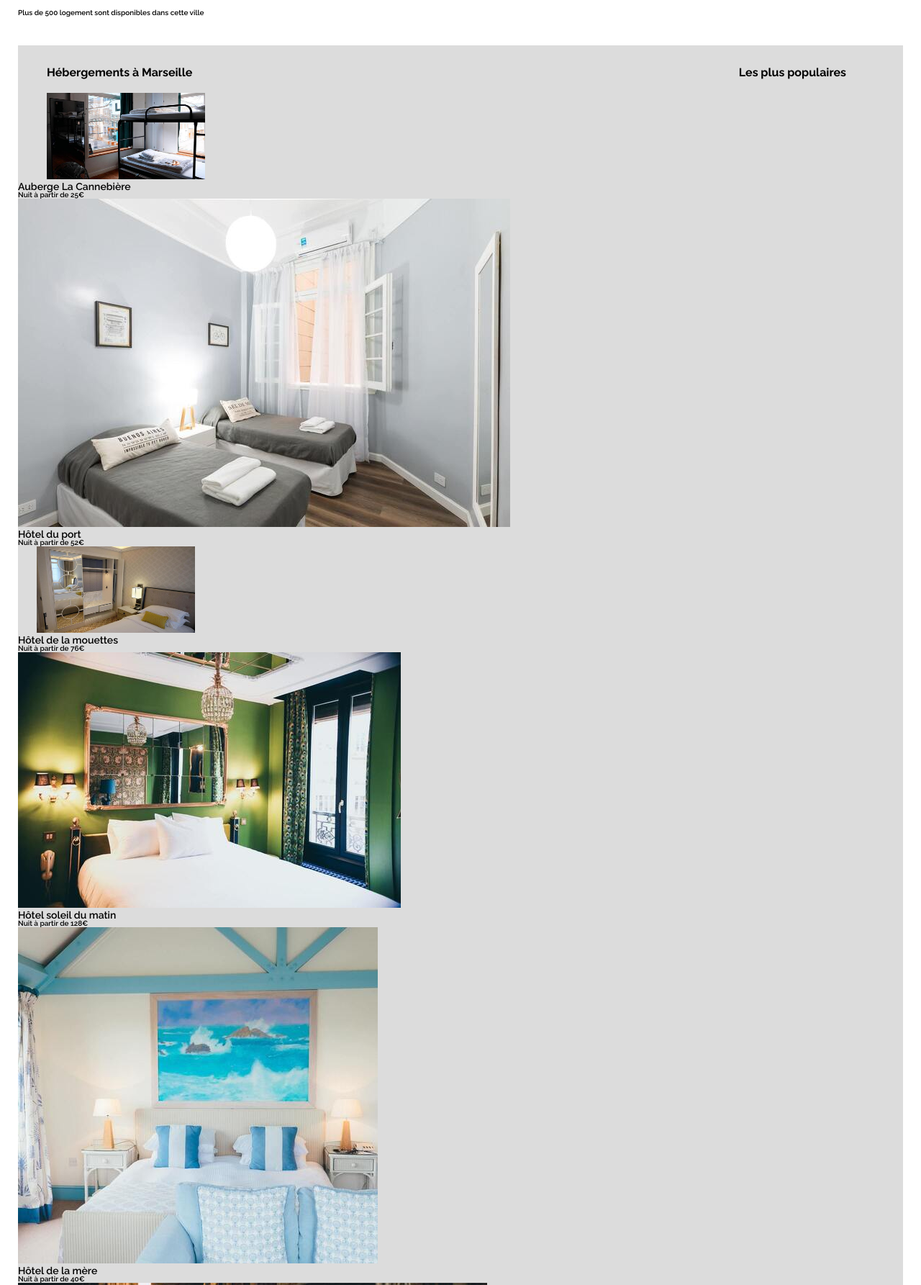
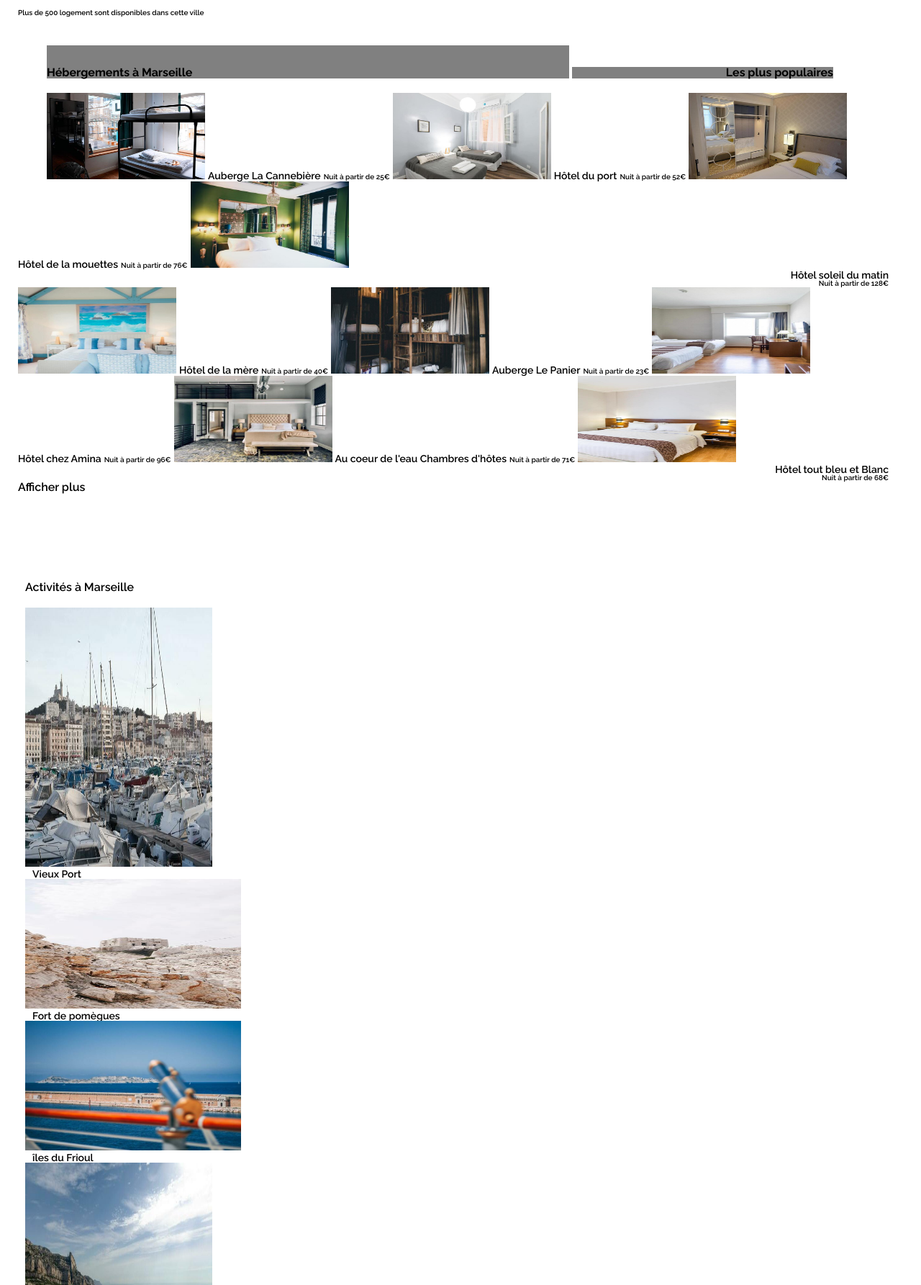
Before and after one commit to reddiamond27/P2_01_lienGithub, a plain HTML site: page index.html in a window 1280 px wide. Shown: the part 340-2125 px from the top of the page at 72% size. Drawn offline with Linux system fonts and the light colour scheme.

Commit message:
modification

```diff
--- a/index.html
+++ b/index.html
@@ -4,7 +4,7 @@
 <head>
 
     <meta charset="utf-8" />
-    <link rel="stylesheet" href="new.css" />
+    <link rel="stylesheet" href="style.css" />
     <link rel="preconnect" href="https://fonts.gstatic.com">
     <link href="https://fonts.googleapis.com/css2?family=Raleway:ital,wght@0,600;0,700;1,600&display=swap" rel="stylesheet">
     <link rel="preconnect" href="https://fonts.gstatic.com">
@@ -66,9 +66,9 @@
 
 
 
-        <div>
-            <p>
-                <div class="cannebière">
+
+
+        <div class="cannebiere">
             <a href="Projet 2 - Reservia/images/hebergements/4_small/marcus-loke-WQJvWU_HZFo-unsplash.jpg">
                 <img src="Projet 2 - Reservia/images/hebergements/4_small/marcus-loke-WQJvWU_HZFo-unsplash.jpg" class="image1" alt=" Auberge La cannebière" /></a>
         </div>
@@ -78,16 +78,15 @@
         <div class="à">
             <h5>Nuit à partir de 25€</h5>
         </div>
-            </p>
-        </div>
 
 
-        <div>
-            <p>
+
+
+
         <div class="port">
 
             <a href="Projet 2 - Reservia/images/hebergements/4_small/hotel du port small.jpg">
-                        <img src="Projet 2 - Reservia/images/hebergements/4_small/hotel du port small.jpg" class="images2" alt=" Hôtel du port" /></a>
+                <img src="Projet 2 - Reservia/images/hebergements/4_small/hotel du port small.jpg" class="photo" alt=" Hôtel du port" /></a>
         </div>
 
 
@@ -98,16 +97,14 @@
         <div class="y">
             <h5>Nuit à partir de 52€</h5>
         </div>
-            </p>
-        </div>
 
 
 
-        <div>
-            <p>
+
+
         <div class="mouette">
             <a href="Projet 2 - Reservia/images/hebergements/4_small/hotel les mouettes small.jpg">
-                        <img src="Projet 2 - Reservia/images/hebergements/4_small/hotel les mouettes small.jpg" class="image3" alt=" Hôtel de la mouettes" alt=" Auberge La cannebière" /></a>
+                <img src="Projet 2 - Reservia/images/hebergements/4_small/hotel les mouettes small.jpg" class="video" alt=" Hôtel de la mouettes" alt=" Auberge La cannebière" /></a>
         </div>
         <div class="t">
             <h4>Hôtel de la mouettes</h4>
@@ -115,15 +112,13 @@
         <div class="i">
             <h5>Nuit à partir de 76€</h5>
         </div>
-            </p>
-        </div>
 
 
-        <div>
-            <p>
+
+
         <div class="soleil">
             <a href="Projet 2 - Reservia/images/hebergements/4_small/hotel soleil du matin.jpg">
-                        <img src="Projet 2 - Reservia/images/hebergements/4_small/hotel soleil du matin.jpg" alt=" Hôtel soleil du matin" /></a>
+                <img src="Projet 2 - Reservia/images/hebergements/4_small/hotel soleil du matin.jpg" class="soleile" alt=" Hôtel soleil du matin" /></a>
         </div>
         <div class="a">
             <h4>Hôtel soleil du matin</h4>
@@ -131,58 +126,53 @@
         <div class="z">
             <h5>Nuit à partir de 128€</h5>
         </div>
-            </p>
-        </div>
 
-        <div>
-            <p>
+
+
+
         <div class="mère">
             <a href="Projet 2 - Reservia/images/hebergements/4_small/hotel de la mere.jpg ">
-                        <img src="Projet 2 - Reservia/images/hebergements/4_small/hotel de la mere.jpg " alt=" Hôtel de la mère" /></a>
+                <img src="Projet 2 - Reservia/images/hebergements/4_small/hotel de la mere.jpg " class="mères" alt=" Hôtel de la mère" /></a>
         </div>
         <div class="e">
             <h4>Hôtel de la mère</h4>
         </div>
         <div class="r">
             <h5>Nuit à partir de 40€</h5>
+
         </div>
-            </p>
-        </div>
-        <div>
-            <p>
+
         <div class="panier">
             <a href="Projet 2 - Reservia/images/hebergements/4_small/auberge le panier.jpg ">
-                        <img src="Projet 2 - Reservia/images/hebergements/4_small/auberge le panier.jpg " alt=" Auberge Le Panier" /></a>
+                <img src="Projet 2 - Reservia/images/hebergements/4_small/auberge le panier.jpg " class="paniers" alt=" Auberge Le Panier" /></a>
         </div>
         <div class="k">
             <h4>Auberge Le Panier</h4>
         </div>
         <div class="l">
             <h5>Nuit à partir de 23€</h5>
-                    <div>
-            </p>
         </div>
-            <div>
-                <p>
+
+
         <div class="amina">
             <a href="Projet 2 - Reservia/images/hebergements/4_small/hotel cher amina.jpg ">
-                            <img src="Projet 2 - Reservia/images/hebergements/4_small/hotel cher amina.jpg " alt=" Hôtel chez Amina" /></a>
+                <img src="Projet 2 - Reservia/images/hebergements/4_small/hotel cher amina.jpg " class="aminas" alt=" Hôtel chez Amina" /></a>
         </div>
-                    <div>
+
         <div class="b">
             <h4>Hôtel chez Amina</h4>
         </div>
         <div class="n">
             <h5>Nuit à partir de 96€</h5>
         </div>
-                </p>
-                </div>
 
-                <div>
-                    <p>
+
+
+
+
         <div class="coeur">
             <a href="Projet 2 - Reservia/images/hebergements/4_small/Au coeur de leau.jpg ">
-                                <img src="Projet 2 - Reservia/images/hebergements/4_small/Au coeur de leau.jpg " alt=" Au coeur de l'eau Chambres d'hôtes" /></a>
+                <img src="Projet 2 - Reservia/images/hebergements/4_small/Au coeur de leau.jpg " class="coeurs" alt=" Au coeur de l'eau Chambres d'hôtes" /></a>
         </div>
         <div class="c">
             <h4>Au coeur de l'eau Chambres d'hôtes</h4>
@@ -190,15 +180,15 @@
         <div class="v">
             <h5>Nuit à partir de 71€</h5>
         </div>
-                    </p>
-                </div>
 
 
-                <div>
-                    <p>
+
+
+
+
         <div class="bleu">
             <a href="Projet 2 - Reservia/images/hebergements/4_small/hotel tout bleu et blanc.jpg ">
-                                <img src="Projet 2 - Reservia/images/hebergements/4_small/hotel tout bleu et blanc.jpg " alt=" Hôtel tout bleu et Blanc" /></a>
+                <img src="Projet 2 - Reservia/images/hebergements/4_small/hotel tout bleu et blanc.jpg " class="bleue" alt=" Hôtel tout bleu et Blanc" /></a>
         </div>
         <div class="p">
             <h4>Hôtel tout bleu et Blanc</h4>
@@ -206,8 +196,7 @@
         <div class="m">
             <h5>Nuit à partir de 68€</h5>
         </div>
-                    </p>
-                </div>
+
         <!--lien d'affichage-->
 
 
@@ -217,34 +206,34 @@
     </section>
     <!--photo css js-->
     <!--activitée marseille-->
-    </p>
-    <div class="activités">
+
+    <div class="activites">
         <h3>Activités à Marseille</h3>
     </div>
     <div class="vieuport">
         <a href="Projet 2 - Reservia/images/activites/4_small/vieu port.jpg ">
-            <img src="Projet 2 - Reservia/images/activites/4_small/vieu port.jpg" alt=" Vieux Port" style=/></a>
+            <img src="Projet 2 - Reservia/images/activites/4_small/vieu port.jpg" class="vieux" alt=" Vieux Port" /></a>
     </div>
     <div class="rg">
         <h4>Vieux Port</h4>
     </div>
     <div class="pomegue">
         <a href="Projet 2 - Reservia/images/activites/4_small/Fort de pornègues.jpg ">
-            <img src="Projet 2 - Reservia/images/activites/4_small/Fort de pornègues.jpg" alt=" Fort de Pomègues" /></a>
+            <img src="Projet 2 - Reservia/images/activites/4_small/Fort de pornègues.jpg" class="pomme" alt=" Fort de Pomègues" /></a>
     </div>
     <div class="jk">
         <h4>Fort de pomègues</h4>
     </div>
     <div class="frioul">
         <a href="Projet 2 - Reservia/images/activites/4_small/iles du Frioul.jpg ">
-            <img src="Projet 2 - Reservia/images/activites/4_small/iles du Frioul.jpg " alt=" îles du Frioul" /></a>
+            <img src="Projet 2 - Reservia/images/activites/4_small/iles du Frioul.jpg " class="friou" alt=" îles du Frioul" /></a>
     </div>
     <div class="az">
         <h4>îles du Frioul</h4>
     </div>
     <div class="calanque">
         <a href="Projet 2 - Reservia/images/activites/4_small/parc national des calanques.jpg ">
-            <img src="Projet 2 - Reservia/images/activites/4_small/parc national des calanques.jpg " alt=" Parc National des Calanques" /></a>
+            <img src="Projet 2 - Reservia/images/activites/4_small/parc national des calanques.jpg " class="calan" alt=" Parc National des Calanques" /></a>
     </div>
 
 
@@ -253,16 +242,16 @@
     </div>
     <div class="garde">
         <a href="Projet 2 - Reservia/images/activites/4_small/notre dame de la garde.jpg ">
-            <img src="Projet 2 - Reservia/images/activites/4_small/notre dame de la garde.jpg " alt=" Notre-Dame-de-la-Garde" /></a>
+            <img src="Projet 2 - Reservia/images/activites/4_small/notre dame de la garde.jpg " class="gard" alt=" Notre-Dame-de-la-Garde" /></a>
     </div>
     <div class="nd">
         <h4>Notre-Dame-de-la-Garde</h4>
     </div>
     <div class="longchamp">
         <a href="Projet 2 - Reservia/images/activites/4_small/parc longchamp.jpg ">
-            <img src="Projet 2 - Reservia/images/activites/4_small/parc longchamp.jpg " alt=" Parc-Longchamp" /></a>
+            <img src="Projet 2 - Reservia/images/activites/4_small/parc longchamp.jpg " class="parc" alt=" Parc-Longchamp" /></a>
     </div>
-    </div>
+
     <div class="lc">
         <h4>Parc-Longchamp</h4>
     </div>
--- a/new.css
+++ b/style.css
@@ -238,207 +238,314 @@ h6 {
 }
 
 .background {
-    background-color: #DCDCDC;
     margin-top: 40px;
+    margin-right: 20px;
 }
 
 .hebergement {
-    width: 30%;
+    width: 60%;
     padding-top: 30px;
     font-weight: 900;
     margin-left: 40px;
     display: inline-block;
+    background-color: grey;
+    vertical-align: top;
 }
 
 .populaires {
-    width: 60%;
+    width: 30%;
     display: inline-block;
     text-align: right;
     font-weight: 900;
+    background-color: grey;
+    vertical-align: top;
+    margin-top: 30px;
 }
 
-.cannebière {
+.cannebiere {
     margin-top: 20px;
     margin-left: 40px;
-    width: ;
     display: inline-block;
 }
 
 .image1 {
     width: 220px;
     height: 120px;
-}
-
-.image2 {
-    width: 220px;
-    height: 120px;
-}
-
-.image3 {
-    width: 220px;
-    height: 120px;
-}
-
-.la {}
-
-.à {}
-
-.port {
-    text-align: center;
-    width: 20%;
     display: inline-block;
 }
 
-.h {}
-
-.y {}
-
-.mouette {
-    text-align: right;
-    width: 20%;
+.photo {
+    width: 220px;
+    height: 120px;
     display: inline-block;
 }
 
-.t {}
+.video {
+    width: 220px;
+    height: 120px;
+    display: inline-block;
+}
 
-.i {}
+.la {
+    display: inline-block;
+}
+
+.à {
+    display: inline-block;
+}
+
+.port {
+    display: inline-block;
+}
+
+.h {
+    display: inline-block;
+}
+
+.y {
+    display: inline-block;
+}
+
+.mouette {
+    display: inline-block;
+}
+
+.t {
+    display: inline-block;
+}
+
+.i {
+    display: inline-block;
+}
 
 .soleil {
+    display: inline-block;
+}
+
+.soleile {
+    width: 220px;
+    height: 120px;
+    display: inline-block;
+}
+
+.mères {
+    width: 220px;
+    height: 120px;
+    display: inline-block;
+}
+
+.paniers {
+    width: 220px;
+    height: 120px;
+    display: inline-block;
+}
+
+.aminas {
+    width: 220px;
+    height: 120px;
+    display: inline-block;
+}
+
+.coeurs {
+    width: 220px;
+    height: 120px;
+    display: inline-block;
+}
+
+.bleue {
+    width: 220px;
+    height: 120px;
+    display: inline-block;
+    text-align: right;
+}
+
+.a {
+    text-align: right;
+}
+
+.z {
+    text-align: right;
+}
+
+.mère {
+    display: inline-block;
+}
+
+.e {
+    display: inline-block;
+}
+
+.r {
+    display: inline-block;
+}
+
+.panier {
+    display: inline-block;
+}
+
+.k {
+    display: inline-block;
+}
+
+.l {
+    display: inline-block;
+}
+
+.amina {
+    display: inline-block;
+}
+
+.b {
+    display: inline-block;
+}
+
+.n {
+    display: inline-block;
+}
+
+.coeur {
+    display: inline-block;
+}
+
+.c {
+    display: inline-block;
+}
+
+.v {
+    display: inline-block;
+}
+
+.bleu {
+    display: inline-block;
+    text-align: right;
+}
+
+.p {
+    text-align: right;
+}
+
+.m {
+    text-align: right;
+}
+
+.afficher {
     width: 25%;
 }
 
-.a {
+.activites {
     width: 25%;
+    margin-top: 10%;
+    margin-left: 10px;
+    margin-bottom: 20px;
 }
 
-.z {
-    width: 25%;
-}
-
-.mère {
-    width: 25%;
-}
-
-.e {
-    width: 25%;
-}
-
-.r {
-    width: 25%;
-}
-
-.panier {
-    width: 25%;
-}
-
-.k {
-    width: 25%;
-}
-
-.l {
-    width: 25%;
-}
-
-.amina {
-    width: 25%;
-}
-
-.b {
-    width: 25%;
-}
-
-.n {
-    width: 25%;
-}
-
-.coeur {
-    width: 25%;
-}
-
-.c {
-    width: 25%;
-}
-
-.v {
-    width: 25%;
-}
-
-.bleu {
-    width: 25%;
-}
-
-.p {
-    width: 25%;
-}
-
-.m {
-    width: 25%;
-}
-
-.afficher {
-    width: 40%;
-}
-
-.activités {
-    width: 25%;
+.vieux {
+    width: 260px;
+    height: 360px;
 }
 
 .vieuport {
-    width: 25%;
+    width: 20%;
+    margin-left: 10px;
 }
 
 .rg {
-    width: 25%;
+    width: 20%;
+    margin-left: 20px;
+}
+
+.pomme {
+    width: 300px;
+    height: 180px;
+    margin-left: 10px;
 }
 
 .pomegue {
-    width: 25%;
+    width: 20%;
 }
 
 .jk {
-    width: 25%;
+    width: 20%;
+    margin-left: 20px;
 }
 
 .frioul {
-    width: 25%;
+    width: 20%;
+    margin-left: 10px;
+}
+
+.friou {
+    width: 300px;
+    height: 180px;
 }
 
 .az {
-    width: 25%;
+    width: 20%;
+    margin-left: 20px;
 }
 
 .calanque {
-    width: 25%;
+    width: 20%;
+    margin-left: 10px;
+}
+
+.calan {
+    width: 260px;
+    height: 360px;
 }
 
 .ql {
-    width: 25%;
+    width: 20%;
+    margin-left: 20px;
 }
 
 .garde {
-    width: 25%;
+    width: 20%;
+    margin-left: 10px;
+}
+
+.gard {
+    width: 300px;
+    height: 180px;
 }
 
 .nd {
-    width: 25%;
+    width: 20%;
+    margin-left: 20px;
 }
 
 .longchamp {
-    width: 25%;
+    width: 20%;
+    margin-left: 10px;
+}
+
+.parc {
+    width: 300px;
+    height: 180px;
 }
 
 .lc {
-    width: 25%;
+    width: 20%;
+    margin-left: 20px;
+    margin-bottom: 10%;
 }
 
 .prg {
-    width: 33%;
+    width: 30%;
+    display: inline-block;
+    text-align: left;
+    margin-left: 10px;
 }
 
 .prh {
-    width: 33%;
+    width: 30%;
+    display: inline-block;
+    text-align: center;
 }
 
 .prj {
-    width: 33%;
+    width: 30%;
+    display: inline-block;
+    text-align: right;
+    margin-bottom: 10%;
 }
```
Lines whose indentation alone changed are shown as unchanged.
